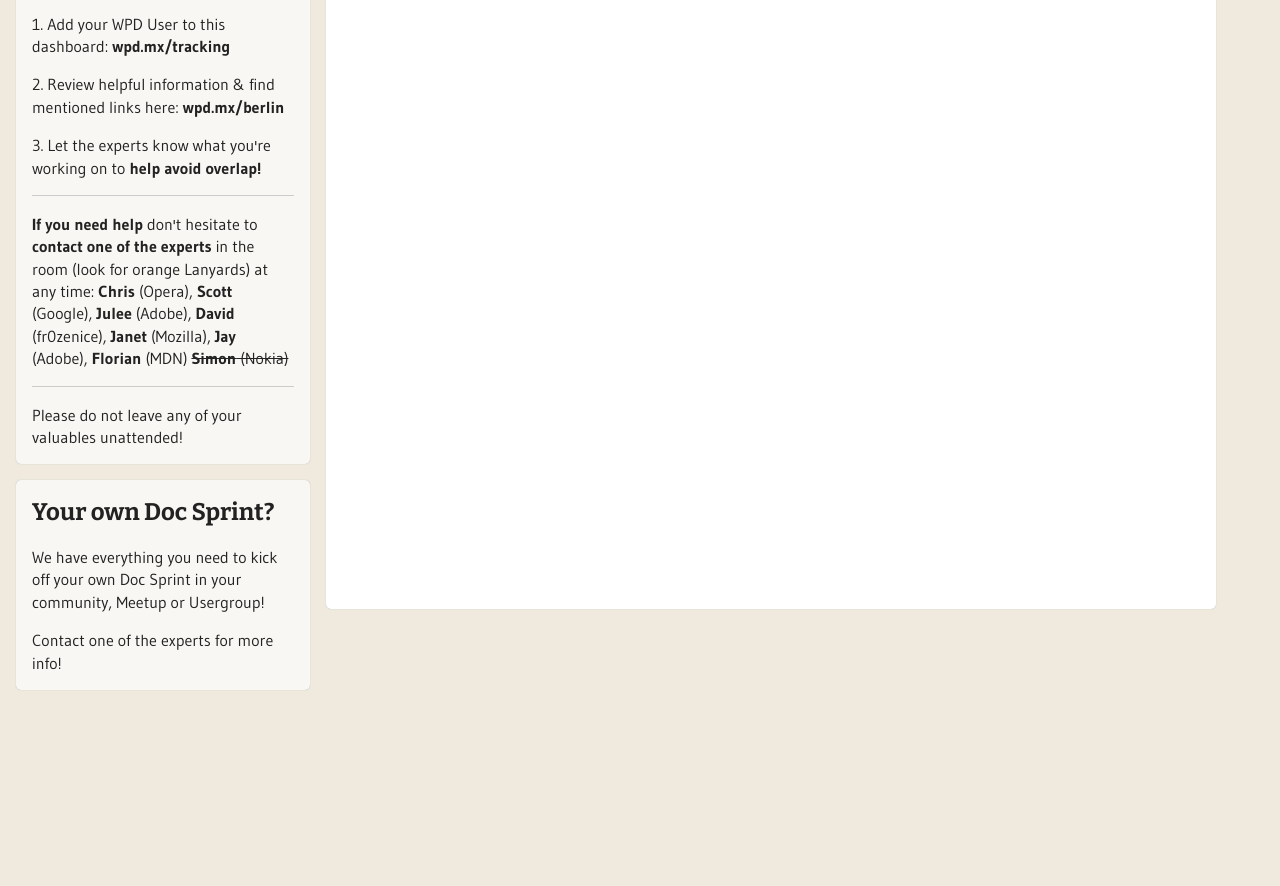
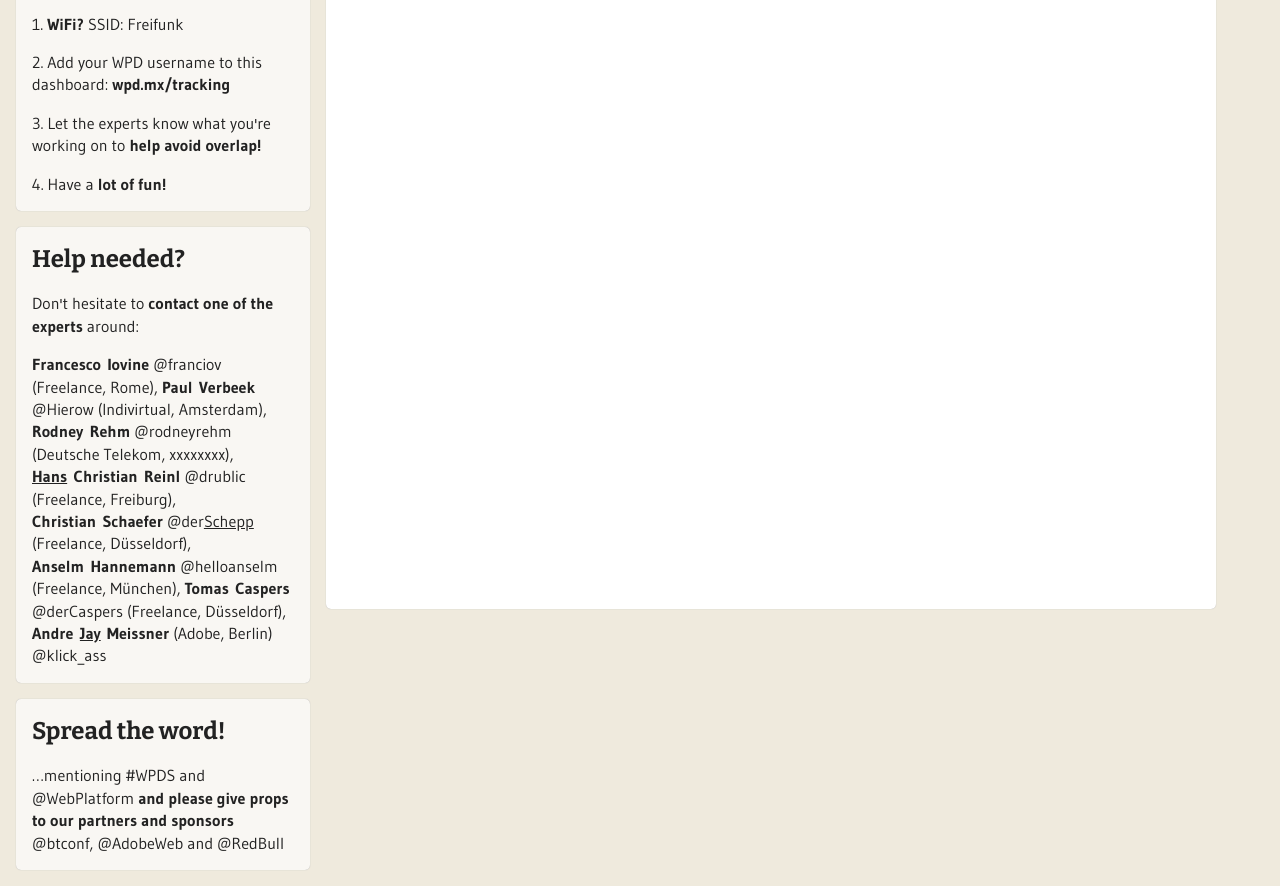
Before and after one commit to webplatform/DocSprintDashboard, a plain HTML site: page index.html in a window 1280 px wide. Shown: the part 183-1069 px from the top of the page. Before the commit the page ends 889 px from the top, so only its background shows below. Drawn offline with nearby package versions, Linux system fonts and the light colour scheme.

Commit message:
WPDS Dusseldorf changes
Signed-off-by: Andre Jay Meissner <ajm@adobe.com>

```diff
--- a/index.html
+++ b/index.html
@@ -32,34 +32,37 @@
                     Welcome &amp; get going!
                 </h2>
                 <p>
-                    1. Add your WPD User to this dashboard: <strong>wpd.mx/tracking</strong>
+                    1. <strong>WiFi?</strong> SSID: Freifunk
                 </p>
                 <p>
-                    2. Review helpful information &amp; find mentioned links here: <strong>wpd.mx/berlin</strong>
+                    2. Add your WPD username to this dashboard: <strong>wpd.mx/tracking</strong>
                 </p>
                 <p>
                     3. Let the experts know what you're working on to <strong>help avoid overlap!</strong>
                 </p>
-                <hr>
                 <p>
-                    <strong>If you need help</strong> don't hesitate to <strong>contact one of the experts</strong> in the room (look for orange Lanyards) at any time:
-                    <strong>Chris</strong> (Opera), <strong>Scott</strong> (Google), <strong>Julee</strong> (Adobe), <strong>David</strong> (fr0zenice), <strong>Janet</strong> (Mozilla), <strong>Jay</strong> (Adobe), <strong>Florian</strong> (MDN) <strike><strong>Simon</strong> (Nokia)</strike>
+                    4. Have a <strong>lot of fun!</strong>
                 </p>
-                <hr>
+            </div>
+
+            <div id="expertpod" class="podregular">
+                <h2>
+                    Help needed?
+                </h2>
                 <p>
-                    Please do not leave any of your valuables unattended!
+                    Don't hesitate to <strong>contact one of the experts</strong> around:
+                </p>
+                <p>
+                    <strong>Francesco&nbsp;Iovine</strong> @franciov (Freelance, Rome), <strong>Paul&nbsp;Verbeek</strong> @Hierow (Indivirtual, Amsterdam), <strong>Rodney&nbsp;Rehm</strong> @rodneyrehm (Deutsche Telekom, xxxxxxxx), <strong><u>Hans</u>&nbsp;Christian&nbsp;Reinl</strong> @drublic (Freelance, Freiburg), <strong>Christian&nbsp;Schaefer</strong> @der<u>Schepp</u> (Freelance, Düsseldorf), <strong>Anselm&nbsp;Hannemann</strong> @helloanselm (Freelance, München), <strong>Tomas&nbsp;Caspers</strong> @derCaspers (Freelance, Düsseldorf), <strong>Andre&nbsp;<u>Jay</u>&nbsp;Meissner</strong> (Adobe, Berlin) @klick_ass
                 </p>
             </div>
 
             <div id="socialpod" class="podregular">
                 <h2>
-                    Your own Doc Sprint?
+                    Spread the word!
                 </h2>
                 <p>
-                    We have everything you need to kick off your own Doc Sprint in your community, Meetup or Usergroup!
-                </p>
-                <p>
-                    Contact one of the experts for more info!
+                    …mentioning #WPDS and @WebPlatform <strong>and please give props to our partners and sponsors</strong> @btconf, @AdobeWeb and @RedBull<strong>
                 </p>
             </div>
 
```
